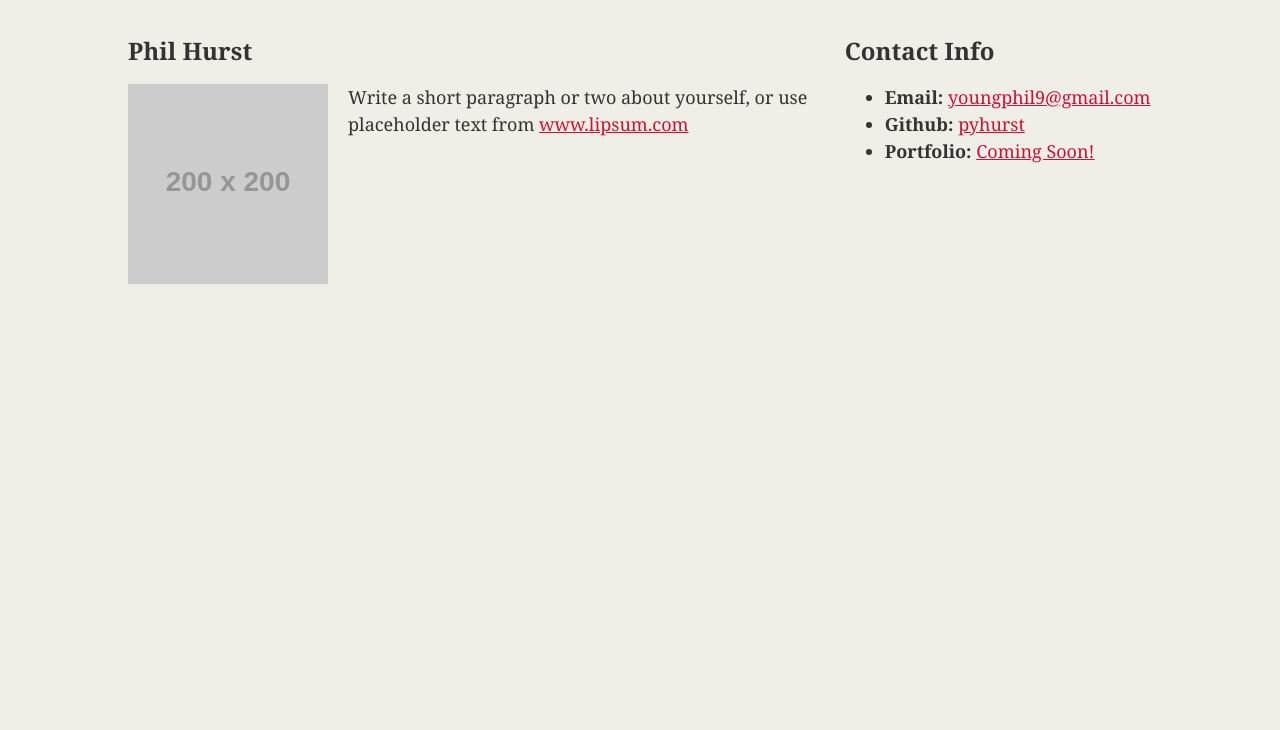
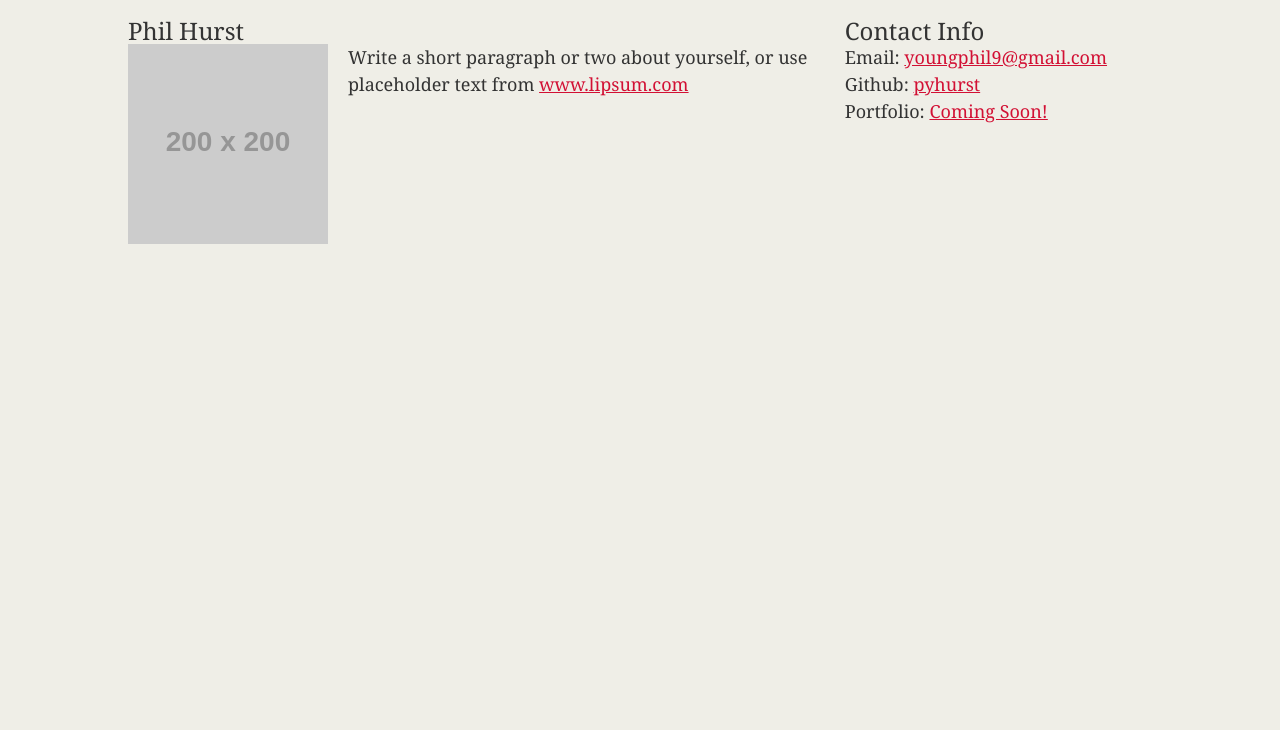
Before and after one commit to pyhurst/pyhurst.github.io, a plain HTML site: page index.html in a window 1280 px wide. Shown: the part 70-800 px from the top of the page. Drawn offline with Linux system fonts and the light colour scheme; placeholder pictures from the web are drawn by us.

Commit message:
reset.css and portfolio.html added

```diff
--- a/index.html
+++ b/index.html
@@ -5,9 +5,10 @@
 <head>
 
   <meta charset="UTF-8">
-  <title>1.2.9 Exercise</title>
+  <title>Phil's Bio</title>
 
   <!-- This critical line points your HTML to the CSS file. Notice the "relative" pathway  -->
+  <link rel="stylesheet" type="text/css" href="reset.css">
   <link rel="stylesheet" type="text/css" href="styles.css">
 </head>
 
--- /dev/null
+++ b/reset.css
@@ -0,0 +1,48 @@
+/* http://meyerweb.com/eric/tools/css/reset/
+   v2.0 | 20110126
+   License: none (public domain)
+*/
+
+html, body, div, span, applet, object, iframe,
+h1, h2, h3, h4, h5, h6, p, blockquote, pre,
+a, abbr, acronym, address, big, cite, code,
+del, dfn, em, img, ins, kbd, q, s, samp,
+small, strike, strong, sub, sup, tt, var,
+b, u, i, center,
+dl, dt, dd, ol, ul, li,
+fieldset, form, label, legend,
+table, caption, tbody, tfoot, thead, tr, th, td,
+article, aside, canvas, details, embed,
+figure, figcaption, footer, header, hgroup,
+menu, nav, output, ruby, section, summary,
+time, mark, audio, video {
+	margin: 0;
+	padding: 0;
+	border: 0;
+	font-size: 100%;
+	font: inherit;
+	vertical-align: baseline;
+}
+/* HTML5 display-role reset for older browsers */
+article, aside, details, figcaption, figure,
+footer, header, hgroup, menu, nav, section {
+	display: block;
+}
+body {
+	line-height: 1;
+}
+ol, ul {
+	list-style: none;
+}
+blockquote, q {
+	quotes: none;
+}
+blockquote:before, blockquote:after,
+q:before, q:after {
+	content: '';
+	content: none;
+}
+table {
+	border-collapse: collapse;
+	border-spacing: 0;
+}
```
Also changed, not shown: portfolio.html (added, +11 -0 lines).
